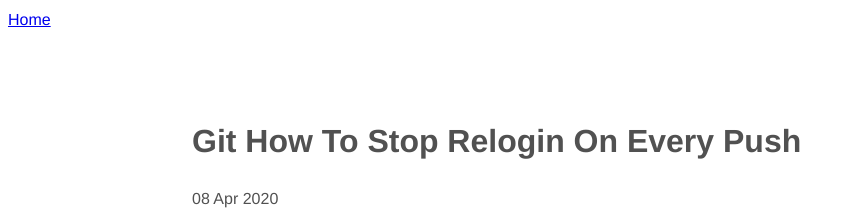
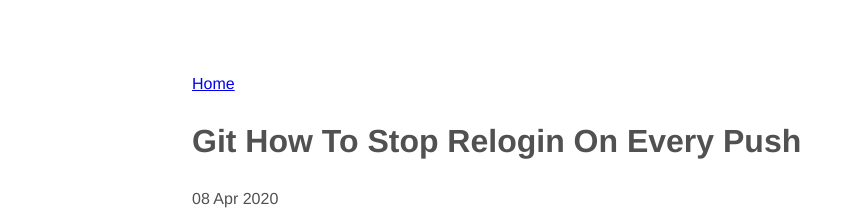
Before and after one commit to mrafsyam/mrafsyam.github.io, a Jekyll site: the page built from _posts/2020-04-08-Git---How-to-stop-relogin-on-every-push.md, in a window 1280 px wide. Shown: the top 210 px of the page, without its empty margins (0-854 px from the left). Built offline with Jekyll 4.4.1, drawn with Linux system fonts in a browser that asks for light colours; our own code applies the rules of GitHub Pages for plain Markdown files; Markdown is read by kramdown in place of the engine named in the settings.

Commit message:
Update default-post.html

```diff
--- a/_layouts/default-post.html
+++ b/_layouts/default-post.html
@@ -56,8 +56,8 @@
 
 <body>
   <!-- Post body -->
-  <a href="https://mrafsyam.github.io/" class="post-title">Home</a>
   <div class="content container">
+    <a href="https://mrafsyam.github.io/" class="post-title">Home</a>
     {{ content }}
   </div>
 </body>
```
